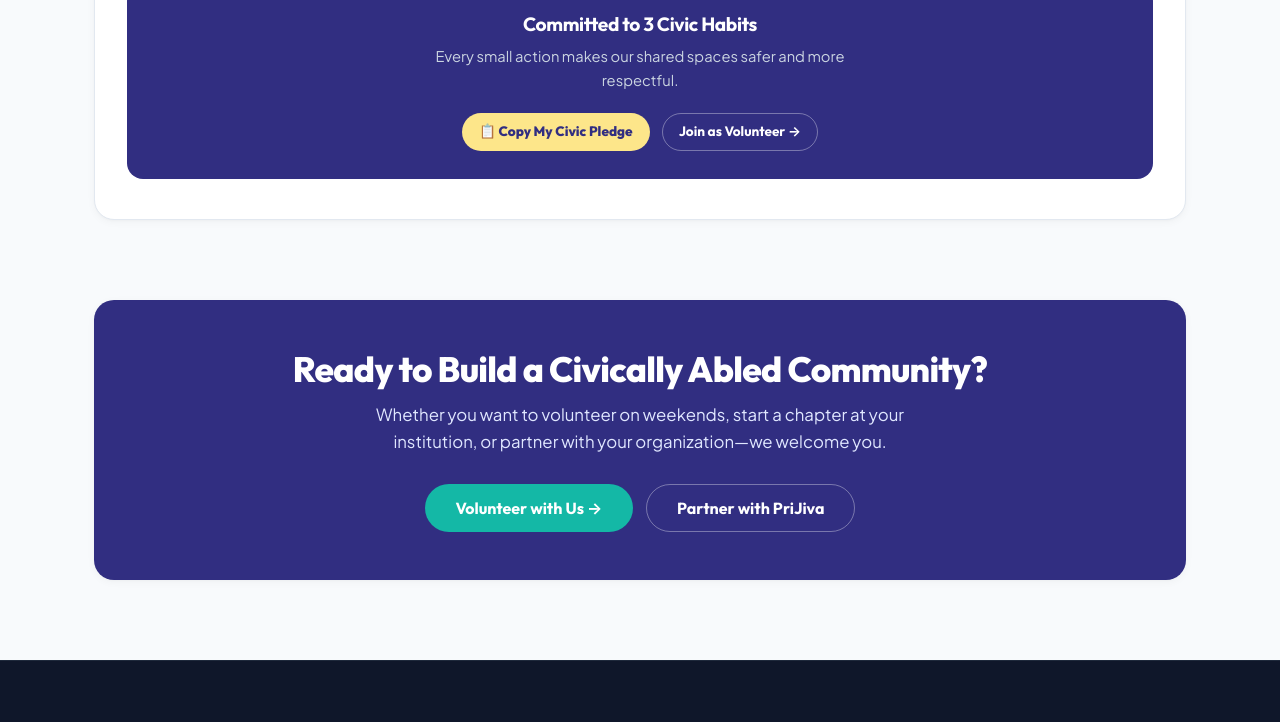
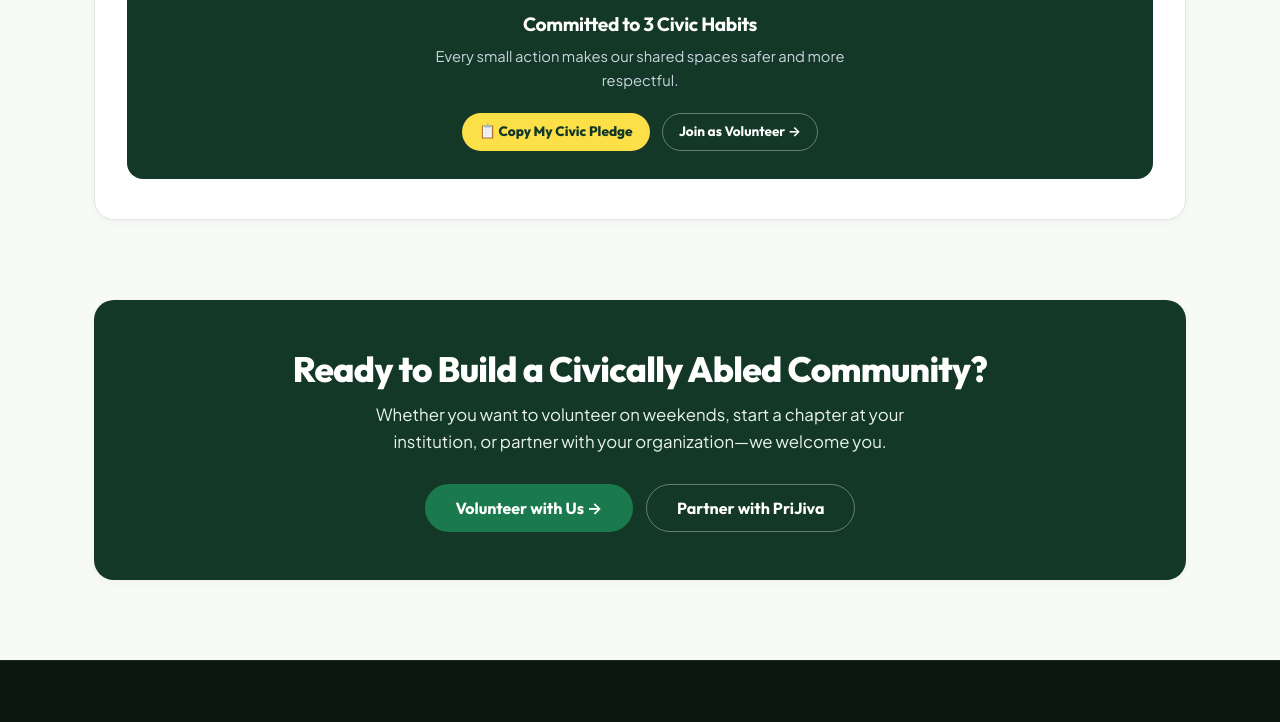
Before and after one commit to prijiva-tech/prijiva_tech_3-0, a plain HTML site: page index.html in a window 1280 px wide. Shown: the part 2930-3652 px from the top of the page. Drawn offline with Linux system fonts and the light colour scheme.

Commit message:
Commit 5 - Added new colors

```diff
--- a/assets/css/components.css
+++ b/assets/css/components.css
@@ -576,7 +576,7 @@
 }
 
 .cta-banner p {
-  color: #e0e7ff;
+  color: var(--color-indigo-subtle);
   max-width: 600px;
   margin: 0 auto 1.75rem auto;
   font-size: 1.05rem;
@@ -592,8 +592,8 @@
 }
 
 [data-theme="dark"] .cta-banner {
-  background: #1e1b4b;
-  border: 1px solid #312e81;
+  background: var(--bg-surface);
+  border: 1px solid var(--border-color);
 }
 
 /* --- Clean Toast Notifications --- */
@@ -636,15 +636,15 @@
 
 /* --- Minimal Clean Footer --- */
 .site-footer {
-  background: #0f172a;
-  color: #f8fafc;
+  background: #0d1712;
+  color: #f4f7f4;
   padding-top: 4rem;
   padding-bottom: 2rem;
-  border-top: 1px solid #1e293b;
+  border-top: 1px solid #1e2e24;
 }
 
 .site-footer p {
-  color: #94a3b8;
+  color: #8fa394;
   font-size: 0.92rem;
   line-height: 1.6;
 }
@@ -690,7 +690,7 @@
 }
 
 .footer-link {
-  color: #94a3b8;
+  color: #8fa394;
   font-weight: 500;
   font-size: 0.9rem;
   transition: color var(--transition-fast);
@@ -714,8 +714,8 @@
   width: var(--tap-target-min);
   height: var(--tap-target-min);
   border-radius: var(--radius-pill);
-  background: #1e293b;
-  color: #94a3b8;
+  background: #182620;
+  color: #8fa394;
   display: flex;
   align-items: center;
   justify-content: center;
@@ -731,7 +731,7 @@
 }
 
 .footer-bottom {
-  border-top: 1px solid #1e293b;
+  border-top: 1px solid #1e2e24;
   padding-top: 1.5rem;
   display: flex;
   align-items: center;
@@ -739,5 +739,5 @@
   flex-wrap: wrap;
   gap: 1rem;
   font-size: 0.82rem;
-  color: #64748b;
+  color: #6b7a6f;
 }
--- a/assets/css/variables.css
+++ b/assets/css/variables.css
@@ -1,51 +1,52 @@
 /* ====================================================================
-   PRIJIVA DESIGN SYSTEM - VARIABLES & TOKENS (REFINED)
-   Colors: Deep Indigo, Bright Teal, Watermelon Pink, Soft Lemon, Mist White, Charcoal
+   PRIJIVA DESIGN SYSTEM - VARIABLES & TOKENS (NATURE-INSPIRED)
+   Colors: Deep Forest, Botanic Jade, Terracotta Clay, Warm Ochre, Mineral Neutrals
    Typography, Spacing, Radii, Shadows, Transitions, Accessible Touch Targets
    ==================================================================== */
 
 :root {
-  /* --- Primary Palette Tokens --- */
-  --color-indigo: #312e81;          /* Deep Indigo - Primary Headings & Brand */
-  --color-indigo-light: #4338ca;
-  --color-indigo-dark: #1e1b4b;
-  --color-indigo-subtle: #e0e7ff;
+  /* --- Primary Palette Tokens (Nature-Inspired Refinement) --- */
+  /* Deep Forest — headings, brand, indigo compatibility */
+  --color-indigo: #143828;
+  --color-indigo-light: #1b4d37;
+  --color-indigo-dark: #0d261b;
+  --color-indigo-subtle: #e8f3ee;
 
-  --color-teal: #14b8a6;            /* Bright Teal - Primary Actions & Active Highlights */
-  --color-teal-hover: #0d9488;
-  --color-teal-light: #ccfbf1;
-  --color-teal-glow: rgba(20, 184, 166, 0.2);
+  /* Botanic Jade — primary CTA and teal compatibility */
+  --color-teal: #1b7a4d;
+  --color-teal-hover: #14643f;
+  --color-teal-light: #eaf7f0;
+  --color-teal-glow: rgba(27, 122, 77, 0.22);
 
-  --color-pink: #f43f5e;            /* Watermelon Pink - Emphasis & Secondary CTAs */
-  --color-pink-hover: #e11d48;
-  --color-pink-light: #ffe4e6;
+  /* Terracotta — emphasis and pink compatibility */
+  --color-pink: #d95338;
+  --color-pink-hover: #b93822;
+  --color-pink-light: #fdf2f0;
 
-  --color-lemon: #fde68a;           /* Soft Lemon - Subtle Accent Backgrounds */
-  --color-lemon-light: #fef3c7;
-  --color-lemon-dark: #b45309;
+  /* Ochre — warm accent and lemon compatibility */
+  --color-lemon: #fde047;
+  --color-lemon-light: #fef9c3;
+  --color-lemon-dark: #854d0e;
 
-  /* --- Neutrals & Surfaces --- */
-  --bg-body: #f8fafc;               /* Mist White */
-  --bg-surface: #ffffff;            /* Pure White */
-  --bg-muted: #f1f5f9;              /* Light Mist */
-  --bg-subtle: #e2e8f0;
+  /* Organic mineral neutrals */
+  --bg-body: #f8faf7;
+  --bg-surface: #ffffff;
+  --bg-muted: #eff3ee;
+  --bg-subtle: #e1e7e0;
+  --border-color: #e1e7e0;
+  --border-hover: #ccd6cb;
+  --border-focus: #1b7a4d;
 
-  /* --- Typography Colors --- */
-  --text-primary: #1f2937;          /* Charcoal Body Text */
-  --text-headings: #312e81;         /* Deep Indigo Headings */
-  --text-secondary: #4b5563;        /* Slate Muted Text */
-  --text-muted: #6b7280;            /* Soft Grey Metadata */
+  --text-primary: #1c241f;
+  --text-headings: #143828;
+  --text-secondary: #47544b;
+  --text-muted: #6b7a6f;
   --text-inverse: #ffffff;
 
-  /* --- Borders & Dividers --- */
-  --border-color: #e2e8f0;          /* Fine Subtle Border */
-  --border-hover: #cbd5e1;
-  --border-focus: #14b8a6;
-
   /* --- Restrained Modern Shadows --- */
-  --shadow-subtle: 0 1px 3px rgba(0, 0, 0, 0.04), 0 1px 2px rgba(0, 0, 0, 0.02);
-  --shadow-card: 0 2px 8px rgba(0, 0, 0, 0.04), 0 1px 2px rgba(0, 0, 0, 0.02);
-  --shadow-hover: 0 8px 20px rgba(49, 46, 129, 0.07), 0 2px 6px rgba(0, 0, 0, 0.03);
+  --shadow-subtle: 0 1px 3px rgba(20, 56, 40, 0.04), 0 1px 2px rgba(20, 56, 40, 0.02);
+  --shadow-card: 0 2px 8px rgba(20, 56, 40, 0.04), 0 1px 2px rgba(20, 56, 40, 0.02);
+  --shadow-hover: 0 8px 20px rgba(20, 56, 40, 0.08), 0 2px 6px rgba(20, 56, 40, 0.03);
 
   /* --- Modern Typography Families --- */
   --font-heading: 'Outfit', -apple-system, BlinkMacSystemFont, 'Segoe UI', Roboto, sans-serif;
@@ -77,25 +78,25 @@
   --header-height: 72px;
 }
 
-/* --- Clean High-Contrast Dark Mode --- */
+/* --- Clean High-Contrast Nature Dark Mode --- */
 [data-theme="dark"] {
-  --bg-body: #0f172a;
-  --bg-surface: #1e293b;
-  --bg-muted: #334155;
-  --bg-subtle: #475569;
+  --bg-body: #0d1712;
+  --bg-surface: #15221b;
+  --bg-muted: #203329;
+  --bg-subtle: #2d4538;
 
-  --text-primary: #f8fafc;
-  --text-headings: #e0e7ff;
-  --text-secondary: #cbd5e1;
-  --text-muted: #94a3b8;
+  --text-primary: #f4f7f4;
+  --text-headings: #e2f1e9;
+  --text-secondary: #c2d1c6;
+  --text-muted: #8fa394;
 
-  --border-color: #334155;
-  --border-hover: #475569;
-  --border-focus: #14b8a6;
+  --border-color: #24382d;
+  --border-hover: #334d3f;
+  --border-focus: #1b7a4d;
 
-  --color-indigo-subtle: rgba(99, 102, 241, 0.15);
+  --color-indigo-subtle: rgba(27, 122, 77, 0.18);
 
-  --shadow-subtle: 0 1px 3px rgba(0, 0, 0, 0.3);
-  --shadow-card: 0 2px 8px rgba(0, 0, 0, 0.25);
-  --shadow-hover: 0 8px 20px rgba(0, 0, 0, 0.4);
+  --shadow-subtle: 0 1px 3px rgba(0, 0, 0, 0.4);
+  --shadow-card: 0 2px 8px rgba(0, 0, 0, 0.35);
+  --shadow-hover: 0 8px 20px rgba(0, 0, 0, 0.5);
 }
--- a/assets/js/admin.js
+++ b/assets/js/admin.js
@@ -689,7 +689,7 @@
     } else if (lifecycle === 'completed') {
       badgeClass = 'badge-completed';
       badgeLabel = 'COMPLETED';
-      badgeStyle = 'style="background: rgba(99,102,241,0.15); color: #6366f1; border: 1px solid #6366f1;"';
+      badgeStyle = '';
     }
 
     const thumbSrc = item.imageUrl || '../assets/images/illustrations/event-pedestrian.svg';
```
Also changed, not shown: assets/css/admin.css (+13 -13 lines).
